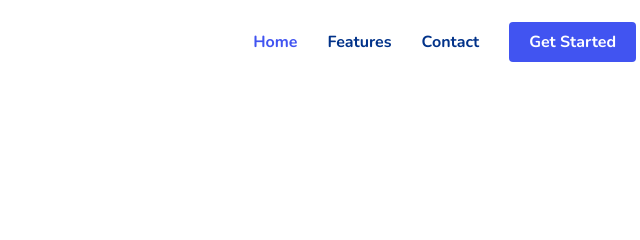
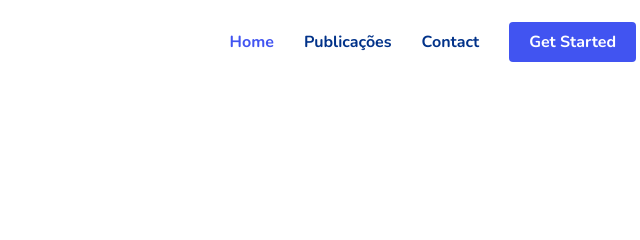
Before and after one commit to romoreira/nasor, a plain HTML site: page index.html in a window 1280 px wide. Shown: the top 240 px of the page, 562-1202 px from the left. Drawn offline with nearby package versions, Linux system fonts and the light colour scheme.

Commit message:
Update index.html

```diff
--- a/index.html
+++ b/index.html
@@ -50,7 +50,7 @@
       <nav id="navbar" class="navbar">
         <ul>
           <li><a class="nav-link scrollto active" href="#hero">Home</a></li>
-          <li><a class="nav-link scrollto" href="#services">Features</a></li>
+          <li><a class="nav-link scrollto" href="#services">Publicações</a></li>
          <li><a class="nav-link scrollto" href="#contact">Contact</a></li>
           <li><a class="getstarted scrollto" href="#about">Get Started</a></li>
         </ul>
```
